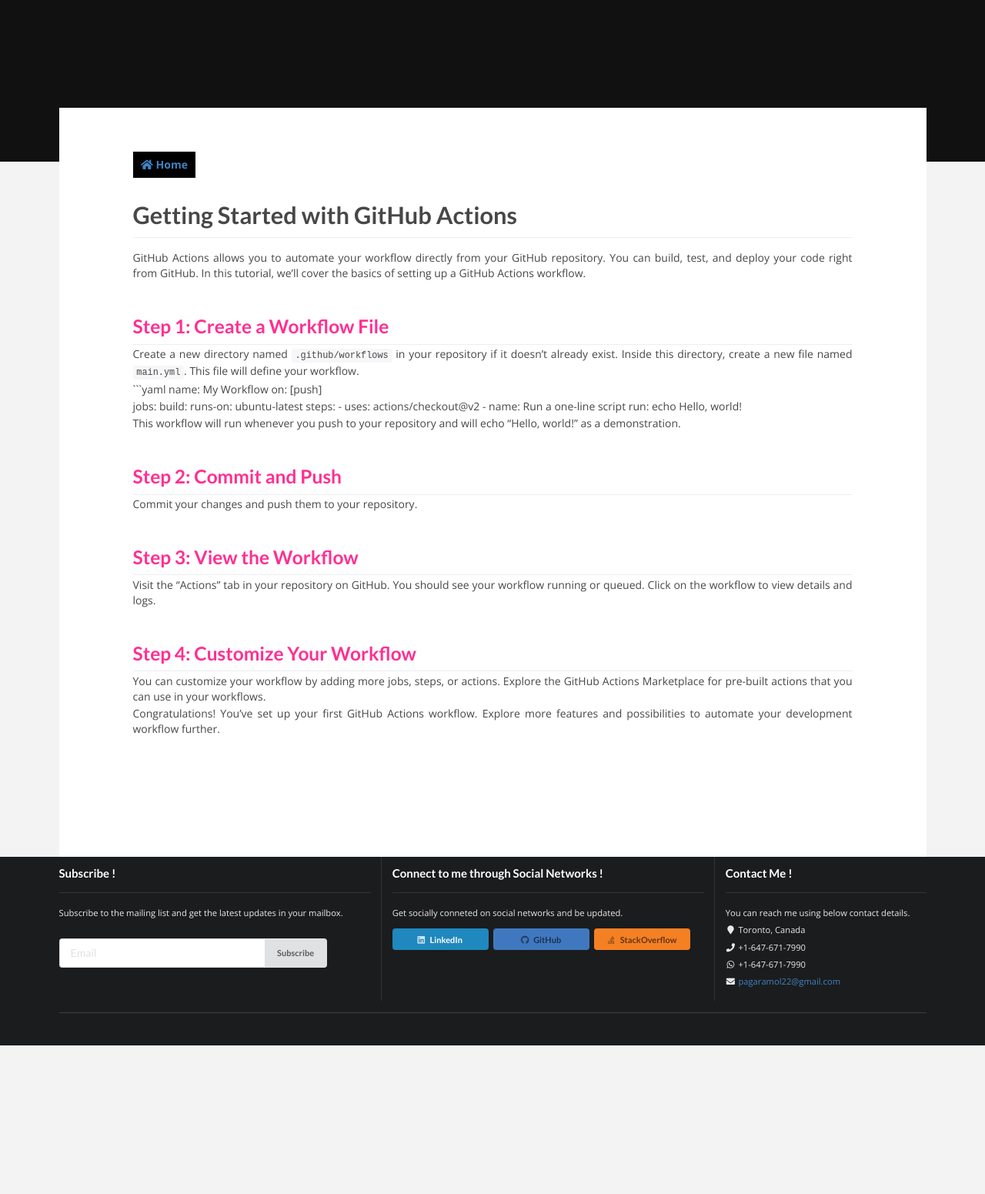
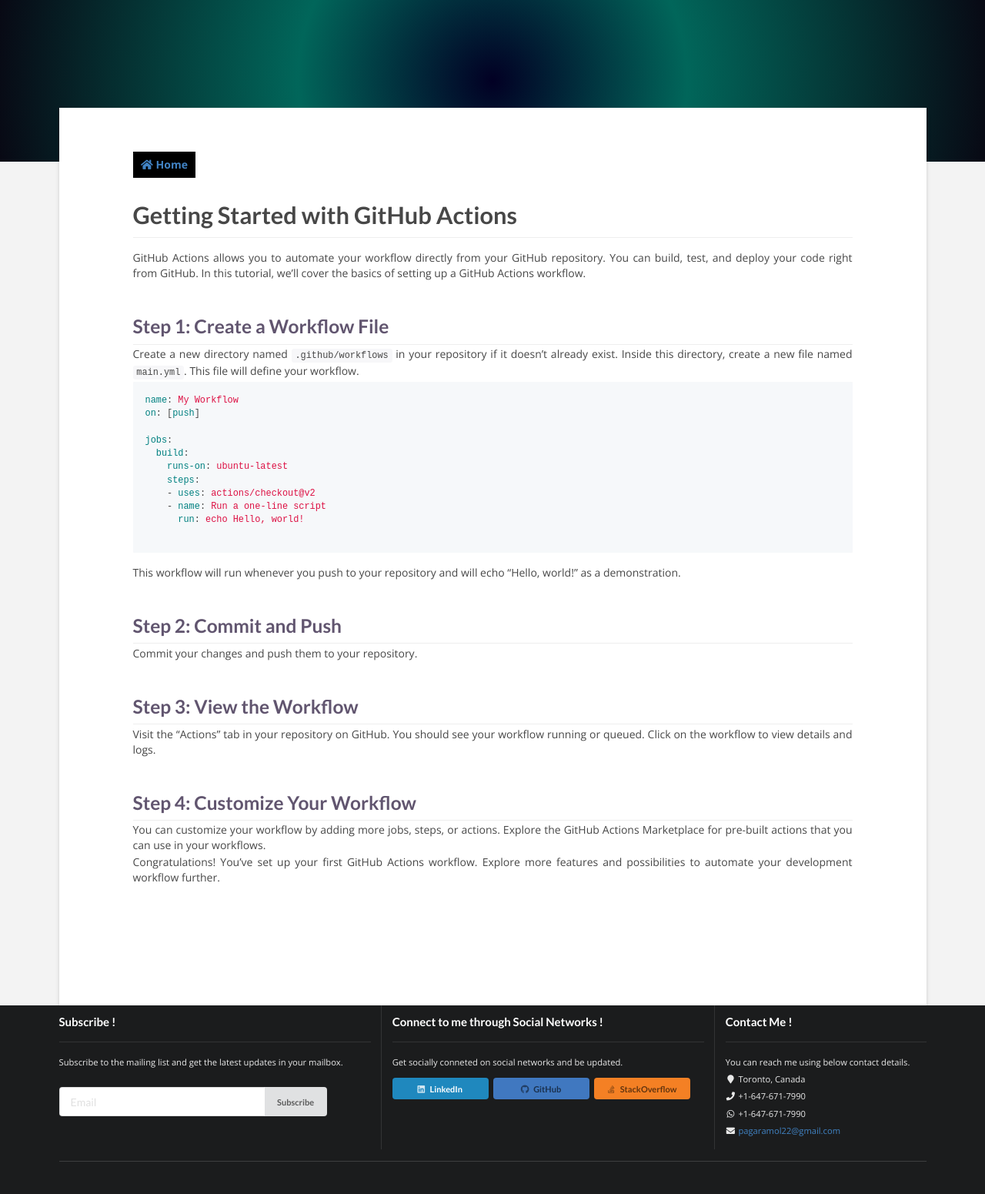
Before and after one commit to amolpagar/amolpagar.github.io, a Jekyll site: the page built from articles/assets/0_githubactions.md, in a window 1280 px wide. Shown: the whole page at 77% size. Built offline with Jekyll 4.4.1, drawn with Linux system fonts in a browser that asks for light colours; nearby versions of some CDN libraries; comment, search, counter and statistics services are not loaded; our own code applies the rules of GitHub Pages for plain Markdown files; before the commit the page ends 1358 px from its top, so only the background shows below that.

Commit message:
updated UI

````diff
--- a/_includes/footer.html
+++ b/_includes/footer.html
@@ -15,7 +15,7 @@
                 <h4 class="ui inverted header">Connect to me through Social Networks !</h4>
                 <div class="ui clearing divider"></div>
                 <small>Get socially conneted on social networks and be updated.</small><br>
-                <a target="_blank" href="https://www.linkedin.com/in/amolpagar" class="ui mini linkedin button"><i
+                <a target="_blank" href="https://www.linkedin.com/in/amol-pagar-92a99592/" class="ui mini linkedin button"><i
                         class="linkedin icon"></i>LinkedIn</a>
                 <a target="_blank" href="https://github.com/amolpagar" class="ui mini github button"> <i
                         class="github icon"></i>GitHub</a>
--- a/articles/assets/0_githubactions.md
+++ b/articles/assets/0_githubactions.md
@@ -11,7 +11,7 @@
 
 Create a new directory named `.github/workflows` in your repository if it doesn't already exist. Inside this directory, create a new file named `main.yml`. This file will define your workflow.
 
-```yaml
+```yml
 name: My Workflow
 on: [push]
 
@@ -22,6 +22,8 @@
     - uses: actions/checkout@v2
     - name: Run a one-line script
       run: echo Hello, world!
+
+```
 
 This workflow will run whenever you push to your repository and will echo "Hello, world!" as a demonstration.
 
--- a/assets/css/custom.css
+++ b/assets/css/custom.css
@@ -11,10 +11,10 @@
     height: 15rem;
     padding-bottom: 5rem;
     width: 100%;
-    /* background: url(../images/background.jpg) center; */
+    background: rgb(2,0,36);
+    background: radial-gradient(circle, rgba(2,0,36,1) 0%, rgba(1,102,90,1) 39%, rgba(8,9,20,1) 100%);
     background-size: cover;
     overflow: hidden;
-    background-color:#111;
 }
 
 .main-heading{
@@ -24,12 +24,14 @@
 	color:darkgray;
 }
 
-.main-container{
-	min-height: 800px;
-	margin-top: -70px;
-	padding: 30px;
+.main-container {
+    min-height: 800px;
+    margin-top: -70px;
+    padding: 30px;
     background-color: #fff;
+    box-shadow: 0 4px 6px rgba(0, 0, 0, 0.1), 0 1px 3px rgba(0, 0, 0, 0.08);
 }
+
 
 @media (min-width:1200px) {
     .main-container{
@@ -138,14 +140,14 @@
     font-size: 1.75em;
     line-height: 1.225;
     border-bottom: 1px solid #eee;
-    color: rgb(255, 47, 146);
+    color: rgb(97, 85, 111);
     margin-top: 1.8em;
     margin-bottom: 0.1em;
 }
 .markdown-body h3 {
     font-size: 1.5em;
     line-height: 1.43;
-    color: rgb(148, 55, 255);
+    color: rgb(102, 17, 249);
     margin-top: 1.8em;
     margin-bottom: 0.1em;
     font-weight: bold;
````
